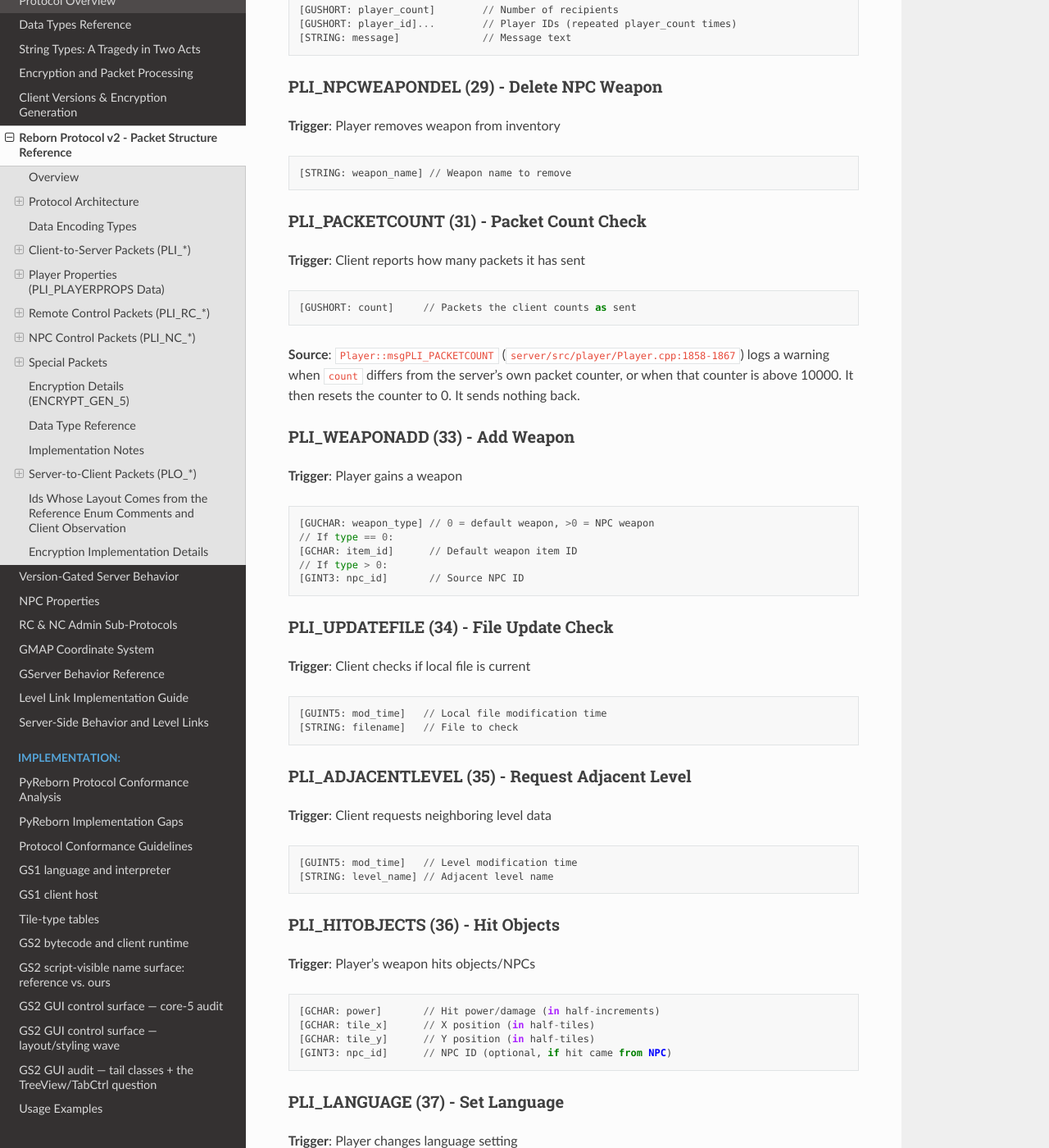
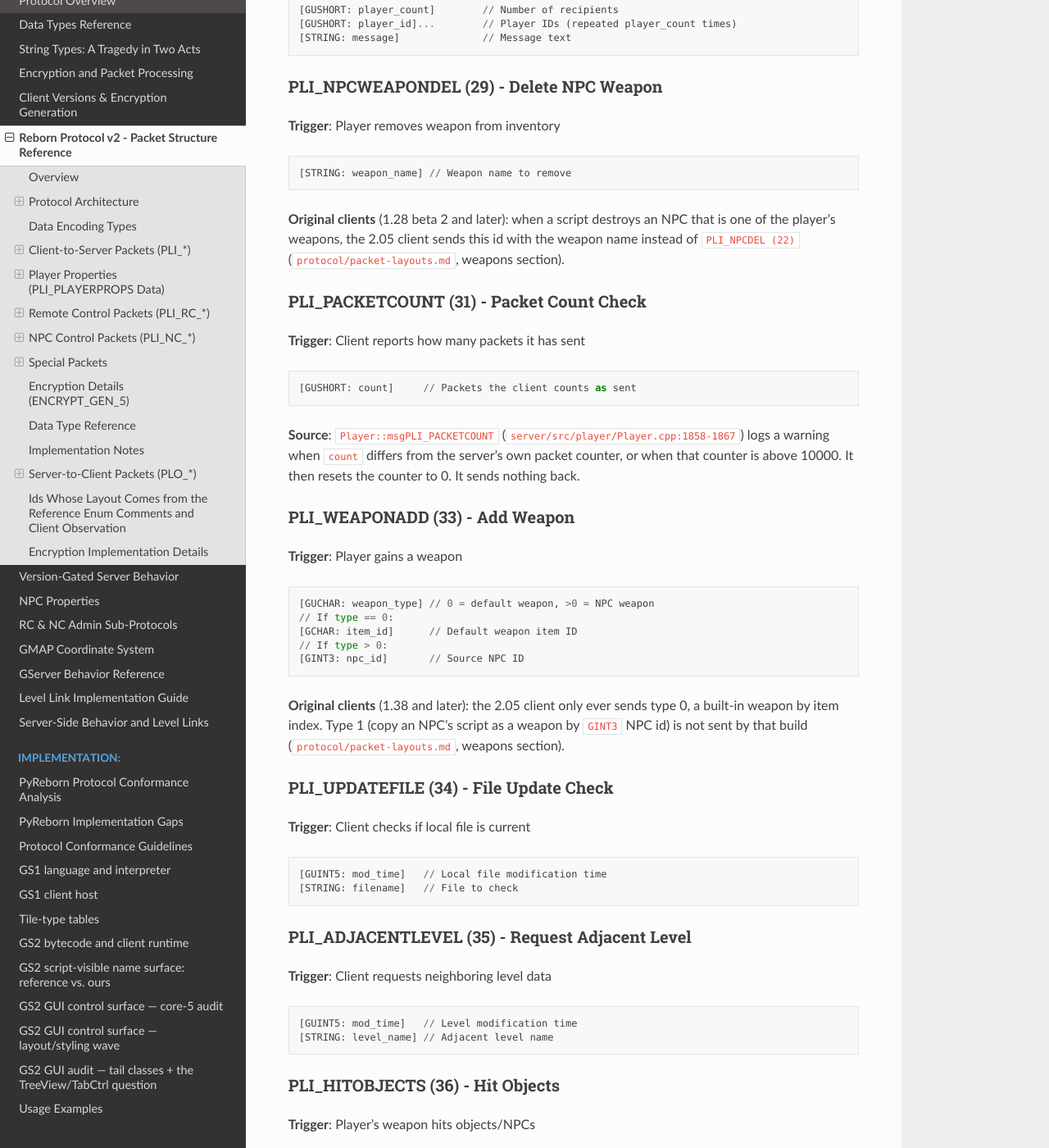
Before and after one commit to hosler/reborn-protocol-docs, a Sphinx documentation site: the page built from docs/protocol/packet-structures.md, in a window 1280 px wide and 1400 px high, scrolled down 8902 px. Shown: the whole window at 82% size. Built offline with Sphinx 7.4.7 and the Read the Docs theme 3.1.0, drawn with Linux system fonts in a browser that asks for light colours; some of the changed text lies outside the part shown.

Commit message:
Weapons: what the original clients send and accept for 29, 33, 43 and 194
Co-Authored-By: Claude Opus 5.5 <noreply@anthropic.com>
Claude-Session: https://claude.ai/code/session_01UG2Sqj3AfdfVRC86AzKWQa

````diff
--- a/docs/protocol/packet-structures.md
+++ b/docs/protocol/packet-structures.md
@@ -363,6 +363,10 @@ sender. The reference enum name is `PLI_SHOWIMGPLAYER` (gs2lib `IEnums.h:56`).
 [STRING: weapon_name] // Weapon name to remove
 ```
 
+**Original clients** (1.28 beta 2 and later): when a script destroys an NPC that is one of
+the player's weapons, the 2.05 client sends this id with the weapon name instead of
+`PLI_NPCDEL (22)` ([`protocol/packet-layouts.md`](https://github.com/squirelworks/Graal_analysis/blob/main/protocol/packet-layouts.md), weapons section).
+
 ### PLI_PACKETCOUNT (31) - Packet Count Check
 **Trigger**: Client reports how many packets it has sent
 ```
@@ -381,6 +385,10 @@ is above 10000. It then resets the counter to 0. It sends nothing back.
 // If type > 0:
 [GINT3: npc_id]       // Source NPC ID
 ```
+
+**Original clients** (1.38 and later): the 2.05 client only ever sends type 0, a built-in
+weapon by item index. Type 1 (copy an NPC's script as a weapon by `GINT3` NPC id) is not sent
+by that build ([`protocol/packet-layouts.md`](https://github.com/squirelworks/Graal_analysis/blob/main/protocol/packet-layouts.md), weapons section).
 
 ### PLI_UPDATEFILE (34) - File Update Check
 **Trigger**: Client checks if local file is current
@@ -1635,6 +1643,12 @@ for older clients (`Weapon.cpp:194-199`). The client fetches the code with
 `PLI_UPDATESCRIPT (158)`; the answer is `PLO_WEAPONBYTECODE2 (140)` or `PLO_WEAPONBYTECODE (132)`.
 A default weapon (`PLO_DEFAULTWEAPON (43)`) skips all of this.
 
+**Original clients**: a weapon name the player already holds is ignored, so re-sending a
+weapon does not replace its script. A new weapon gets the `playerenters` event. In the
+classic script, line breaks are `§`. That is byte `A7` from a Latin-1 server and the two bytes
+`C2 A7` from a UTF-8 server ([`protocol/packet-layouts.md`](https://github.com/squirelworks/Graal_analysis/blob/main/protocol/packet-layouts.md); public-server run in
+[`client-internals/decomp-findings-2026-10-25-l/04-public-server-run.md`](https://github.com/squirelworks/Graal_analysis/blob/main/client-internals/decomp-findings-2026-10-25-l/04-public-server-run.md)).
+
 ### PLO_NPCWEAPONDEL (34) - NPC Weapon Deleted
 **Trigger**: The server removes a weapon from the player
 ```
@@ -1723,6 +1737,9 @@ chests, so the client can cache the level (`server/src/player/PlayerClient.cpp:1
 [GCHAR: weapon_type] // LevelItemType id of the default weapon (0-24, see the PLO_ITEMADD table)
 ```
 (`server/src/object/Weapon.cpp:171`.)
+
+**Original clients**: the byte is the item index 0 to 24 (bow, bomb, sword and so on), and the
+client adds that built-in weapon ([`protocol/packet-layouts.md`](https://github.com/squirelworks/Graal_analysis/blob/main/protocol/packet-layouts.md)).
 
 ### PLO_HASNPCSERVER (44) - Has NPC Server
 **Trigger**: Server indicates NPC-Server presence
@@ -2337,6 +2354,10 @@ PM servers, global PMs and buddy tracking (gs2lib `IEnums.h:311`).
 // No additional data - clears weapon list
 ```
 
+**Original clients**: the server sends it before the weapon list. What a client clears
+depends on the build: 4.20r8 clears its weapon and class script lists; 5.00r7 clears every
+loaded level and the level caches ([`protocol/v4x-clients.md`](https://github.com/squirelworks/Graal_analysis/blob/main/protocol/v4x-clients.md), [`protocol/v5x-clients.md`](https://github.com/squirelworks/Graal_analysis/blob/main/protocol/v5x-clients.md)).
+
 ### PLO_LOADGANI (195) - Load GANI
 **Trigger**: Always sent in response to `PLI_UPDATEGANI (157)` (after the optional
 `PLO_GANISCRIPT` bytecode refresh), telling the client to activate the gani.
````
